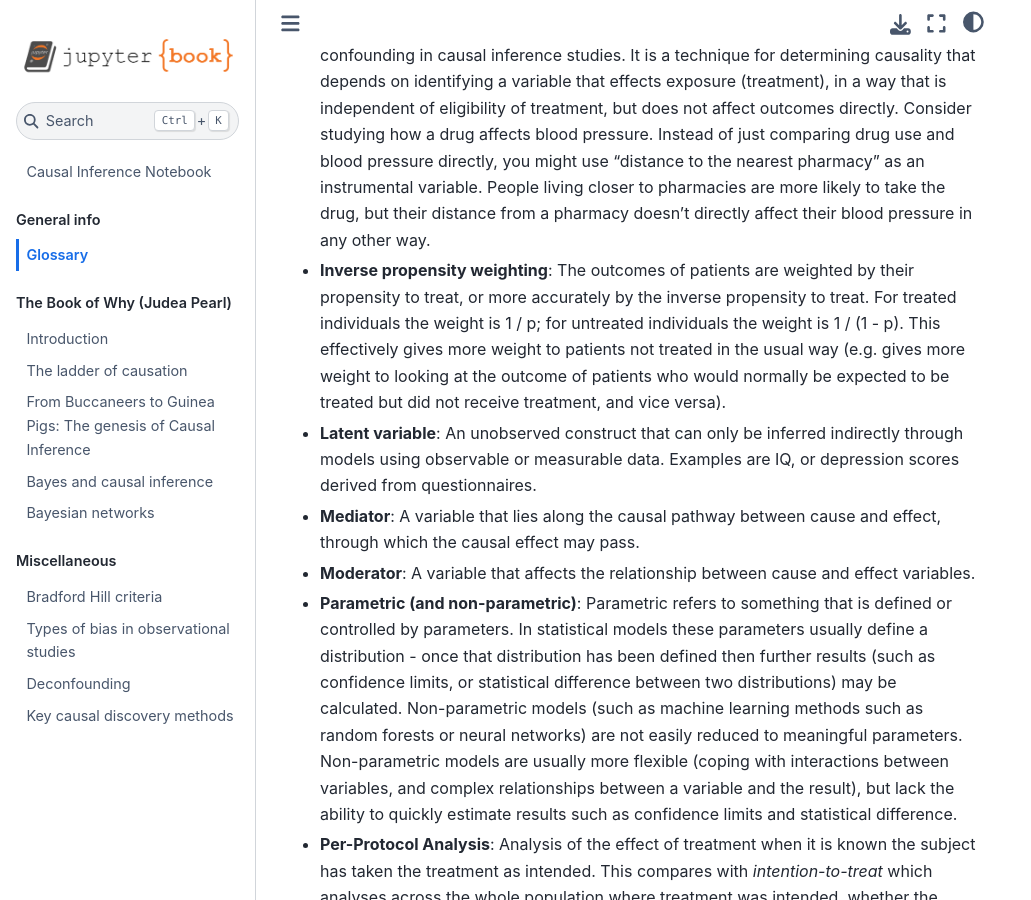
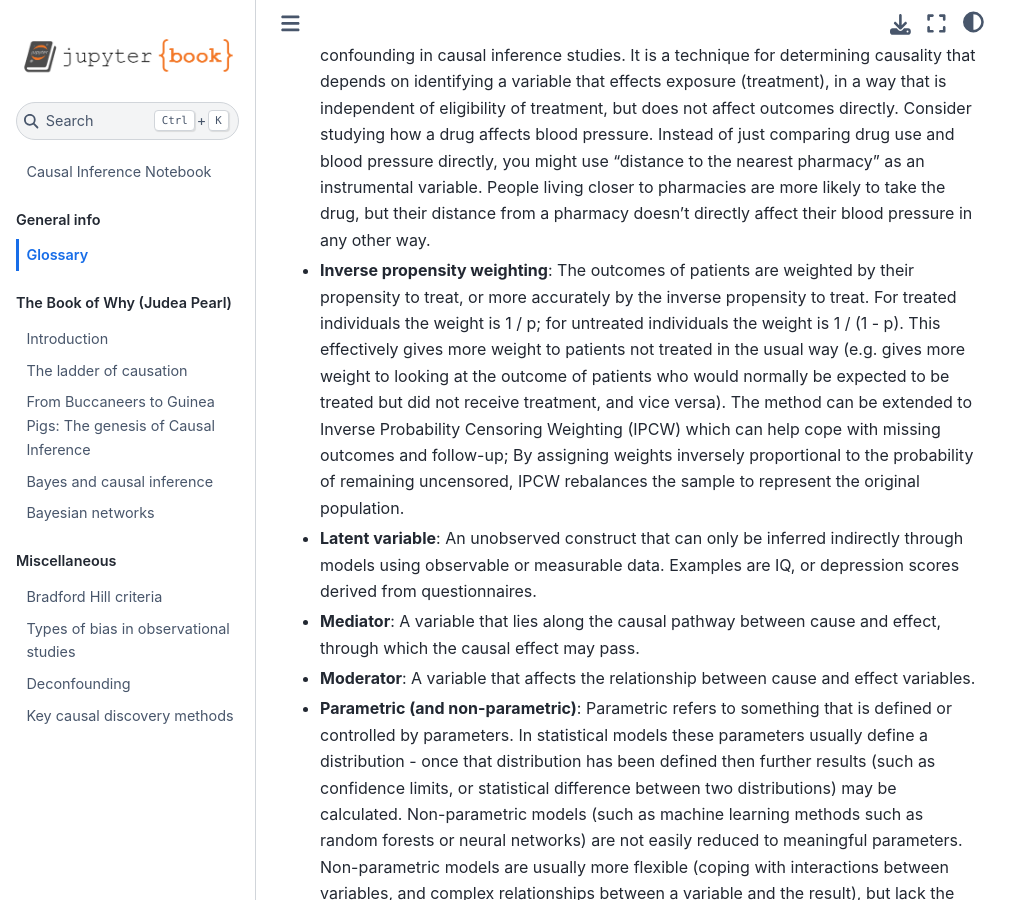
Before and after one commit to samuel-book/causal_inference_notebook, a Jupyter Book: the page built from glossary.md, in a window 1280 px wide and 900 px high, scrolled down 5602 px. Shown: the whole window, without its empty margins (0-1031 px from the left). Built offline with Jupyter Book 1.0.4 settings and Sphinx 7.4.7 and the Sphinx Book theme 1.1.4, drawn with Linux system fonts in a browser that asks for light colours; pages that are not in the unit, such as notebooks, are missing from menus.

Commit message:
Update glossary

```diff
--- a/glossary.md
+++ b/glossary.md
@@ -78,7 +78,7 @@
 
 * **Instrumental variable analysis**: Instrumental Variable analysis is indeed a deconfounding method specifically designed to address the challenge of unmeasured confounding in causal inference studies. It is a technique for determining causality that depends on identifying a variable that effects exposure (treatment), in a way that is independent of eligibility of treatment, but does not affect outcomes directly. Consider studying how a drug affects blood pressure. Instead of just comparing drug use and blood pressure directly, you might use "distance to the nearest pharmacy" as an instrumental variable. People living closer to pharmacies are more likely to take the drug, but their distance from a pharmacy doesn't directly affect their blood pressure in any other way.
 
-* **Inverse propensity weighting**: The outcomes of patients are weighted by their propensity to treat, or more accurately by the inverse propensity to treat. For treated individuals the weight is 1 / p; for untreated individuals the weight is 1 / (1 - p). This effectively gives more weight to patients not treated in the usual way (e.g. gives more weight to looking at the outcome of patients who would normally be expected to be treated but did not receive treatment, and vice versa).
+* **Inverse propensity weighting**: The outcomes of patients are weighted by their propensity to treat, or more accurately by the inverse propensity to treat. For treated individuals the weight is 1 / p; for untreated individuals the weight is 1 / (1 - p). This effectively gives more weight to patients not treated in the usual way (e.g. gives more weight to looking at the outcome of patients who would normally be expected to be treated but did not receive treatment, and vice versa). The method can be extended to Inverse Probability Censoring Weighting (IPCW) which can help cope with missing outcomes and follow-up; By assigning weights inversely proportional to the probability of remaining uncensored, IPCW rebalances the sample to represent the original population.
 
 * **Latent variable**: An unobserved construct that can only be inferred indirectly through models using observable or measurable data. Examples are IQ, or depression scores derived from questionnaires.
 
```
